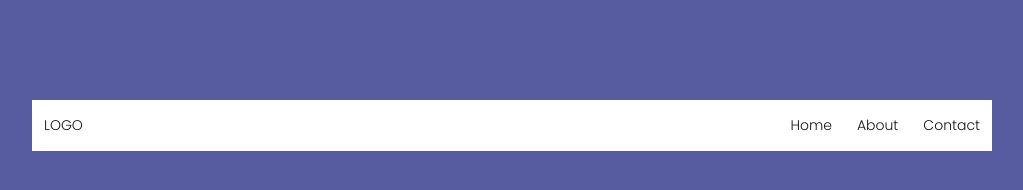
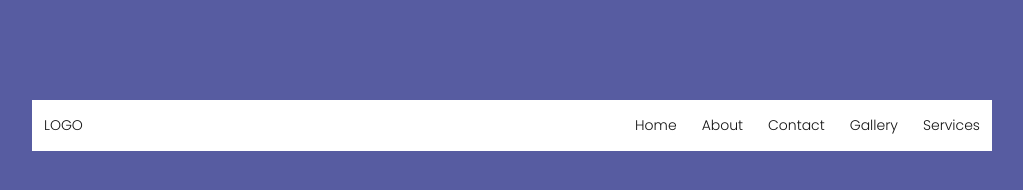
Before and after one commit to abhinav69217/SCM_1.2, a plain HTML site: page index.html in a window 1280 px wide. Shown: the whole page, without its empty margins (128-1151 px from the left). Drawn offline with nearby package versions, Linux system fonts and the light colour scheme.

Commit message:
added more list itmes to navbar

```diff
--- a/index.html
+++ b/index.html
@@ -21,6 +21,8 @@
           <li><a href="#">Home</a></li>
           <li><a href="#">About</a></li>
           <li><a href="#">Contact</a></li>
+          <li><a href="#">Gallery</a></li>
+          <li><a href="#">Services</a></li>
         </ul>
       </div>
     </nav>
```
